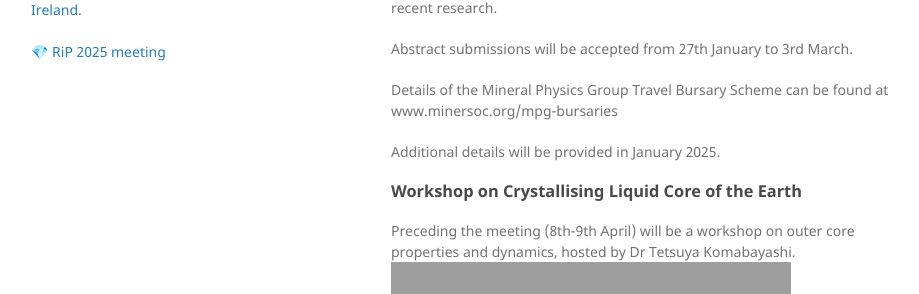
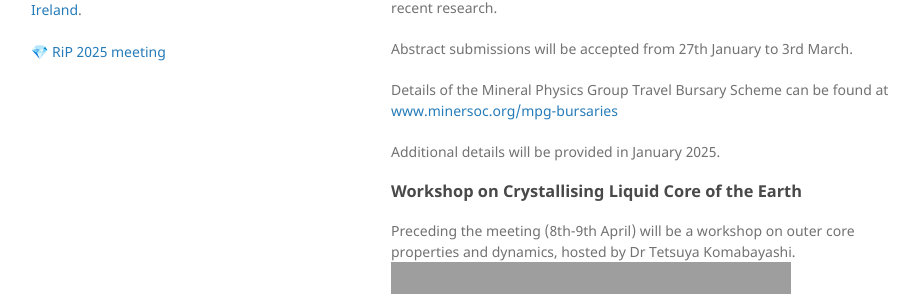
Before and after one commit to MinPhys/pre-release, a Jekyll site: the page built from RiP_2025.md, in a window 1280 px wide and 934 px high. Shown: the part 297-591 px from the top of the window, without its empty margins (179-1098 px from the left). Built offline with Jekyll 4.4.1, drawn with Linux system fonts in a browser that asks for light colours; our own code applies the rules of GitHub Pages for plain Markdown files; part of the change alters nothing that is shown.

Commit message:
Update RiP_2025.md

```diff
--- a/RiP_2025.md
+++ b/RiP_2025.md
@@ -9,7 +9,7 @@ This year’s Mineral Physics Group Research in Progress meeting will be hosted
 
 Abstract submissions will be accepted from 27th January to 3rd March.
 
-Details of the Mineral Physics Group Travel Bursary Scheme can be found at www.minersoc.org/mpg-bursaries
+Details of the Mineral Physics Group Travel Bursary Scheme can be found at <a href="www.minersoc.org/mpg-bursaries">www.minersoc.org/mpg-bursaries</a>
 
 Additional details will be provided in January 2025.
 
```
